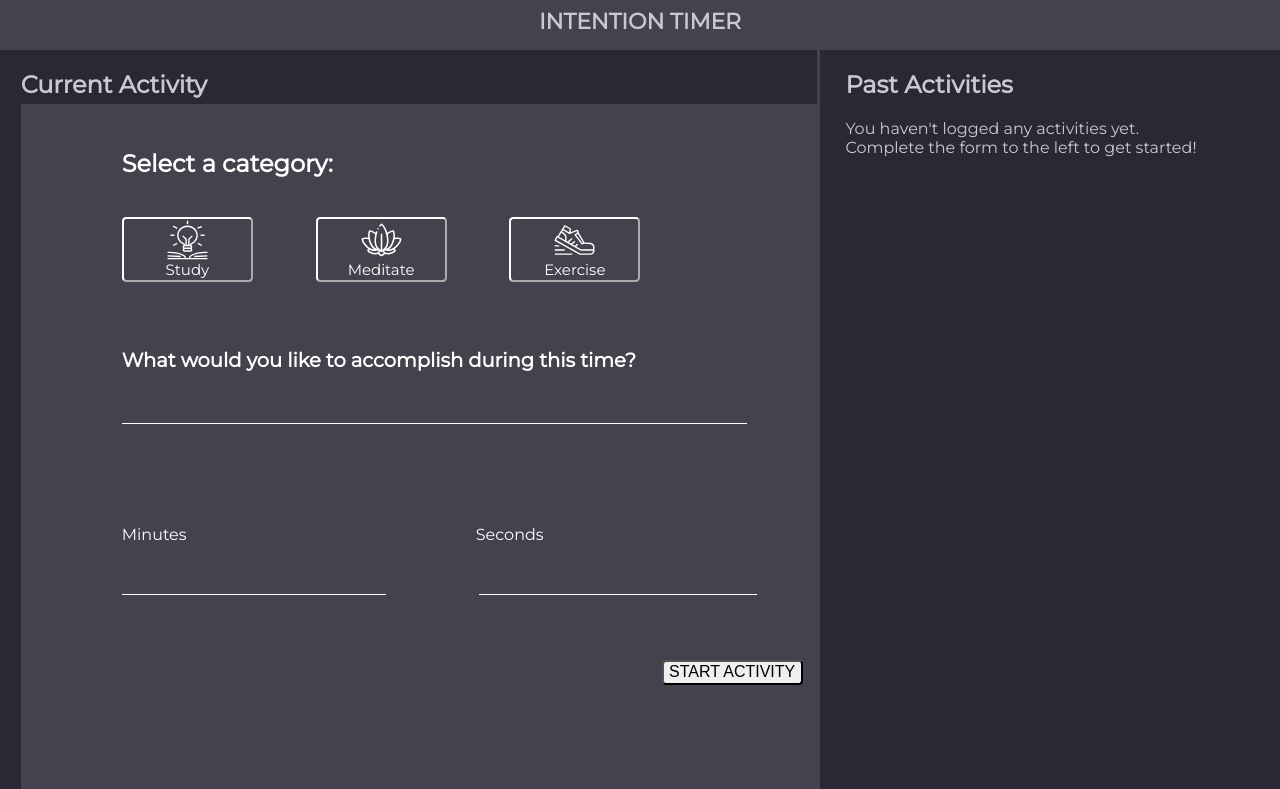
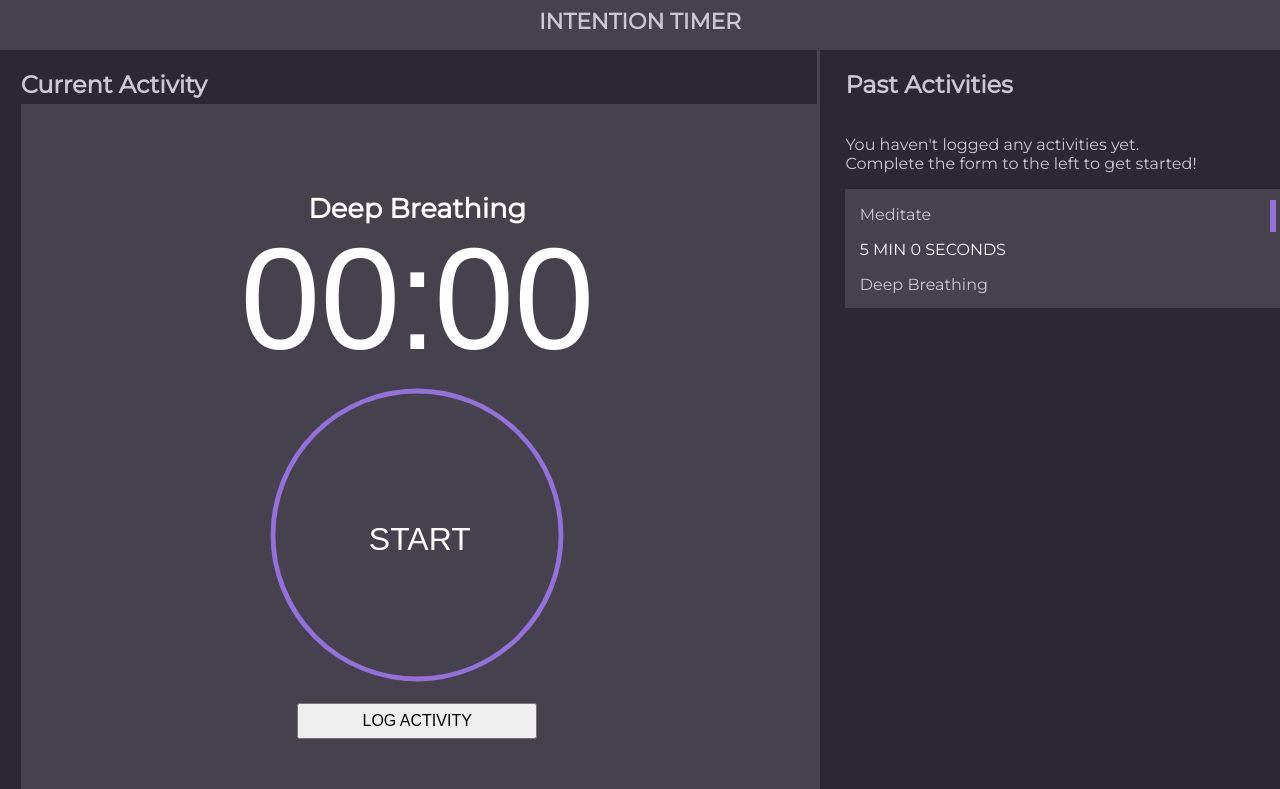
Before and after one commit to bhohnco/intention-timer, a plain HTML site: page index.html in a window 1280 px wide. Shown: the top 789 px of the page. Drawn offline with Linux system fonts and the light colour scheme.

Commit message:
Style past activities card

```diff
--- a/index.html
+++ b/index.html
@@ -62,7 +62,16 @@
     <section class="boxes2" id="box2">
         <h2 class="box2-lead">Past Activities</h2>
         <p>You haven't logged any activities yet.<br>Complete the form to the left to get started!</p>
-    </section>
+
+        <section class="past-activities-container">
+            <div class="category-color"></div>
+            <p class="activity-type">Meditate</p>
+            <span class="minutes">5 MIN</span>
+            <span class="seconds">0 SECONDS</span>
+            <p class="activity-description">Deep Breathing</p>
+        </section>
+
+    </section
 </main>
 </body>
 <script src ="main.js"></script>
--- a/main.js
+++ b/main.js
@@ -177,4 +177,4 @@ function hide(elements) {
   };
 };
 
-// hide([chooseActivityText, questionText, minutesLabel, secondsLabel, studyButton, meditateButton, exerciseButton, description, inputMinutes, inputSeconds, storeActivityButton, categoryButtons, input, accomplish ]);
+hide([chooseActivityText, questionText, minutesLabel, secondsLabel, studyButton, meditateButton, exerciseButton, description, inputMinutes, inputSeconds, storeActivityButton, categoryButtons, input, accomplish ]);
--- a/style.css
+++ b/style.css
@@ -1,3 +1,7 @@
+* {
+  /* border: 1px solid red */
+  }
+
 body {
   background-color: #46424D;
   /* overflow-y: hidden; */
@@ -17,7 +21,7 @@ main {
   height: auto;
 }
 
-/* Left side of main form */
+/*************** Left side of main form ***************/
 .header1 {
   background-color: #2B2733;
   font-family: 'Montserrat', sans-serif;
@@ -57,7 +61,7 @@ main {
   font-size: 0.813em;
 }
 
-.description {
+/* .description {
   background: transparent;
   border: none;
   border-bottom: 1px solid #000000;
@@ -66,7 +70,7 @@ main {
   padding: 0.313em 0.625em;
   outline: none;
   box-shadow: none;
-}
+} */
 
 .active-button {
   background-color: #46424D;
@@ -109,8 +113,8 @@ main {
   border-bottom-color: white;
   border-bottom-width: thin;
   padding-top: 10%;
-  outline:none;
-  box-shadow:none;
+  outline: none;
+  box-shadow: none;
 }
 
 .seconds-label {
@@ -130,8 +134,8 @@ main {
   border-bottom-color: white;
   border-bottom-width: thin;
   padding-top: 10%;
-  outline:none;
-  box-shadow:none;
+  outline: none;
+  box-shadow: none;
 }
 
 .input {
@@ -140,7 +144,6 @@ main {
   align-self: flex-end;
   justify-content: flex-start;
   margin-top: 5.000em;
-  /* display: none; */
 }
 
 .activity{
@@ -155,23 +158,50 @@ main {
   margin-left: 540px;
 }
 
-/* Right side of main form */
+/*************** Right side of main form ***************/
 .boxes2 {
   background-color: #2B2733;
   color: #CBC9CF;
   font-family: 'Montserrat', sans-serif;
   height: 78.4em;
-  width: 54.5em;
+  width: 30em;
   padding-left: 2%;
   left: 64.05%;
   position: absolute;
+  display: flex;
+  flex-direction: column;
 }
 
 .box2-lead {
   font-size: 24px;
 }
 
-/* Timer Screen */
+.past-activities-container {
+  background-color: #46424D;
+  width: 89%;
+  height: 8%;
+  padding-bottom: 4%;
+  padding-left: 3%;
+
+}
+
+.minutes {
+  border-bottom: none;
+}
+
+.seconds {
+  border-bottom: none;
+}
+
+.category-color {
+  border-left: 6px solid #9370DB;
+  height: 2em;
+  position:absolute;
+  top: 12%;
+  left: 89%;
+}
+
+/*************** Timer Screen ***************/
 .current-activity {
   display: flex;
   flex-direction: column;
```
